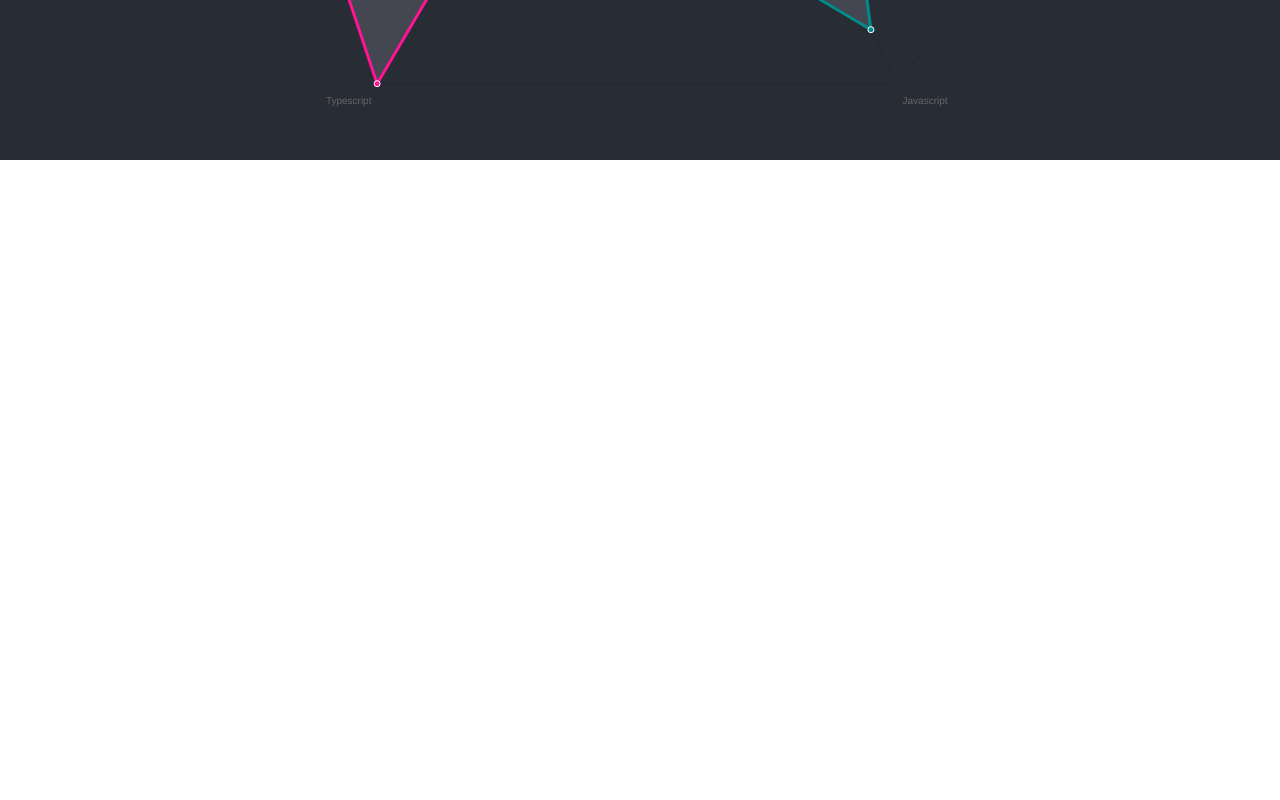
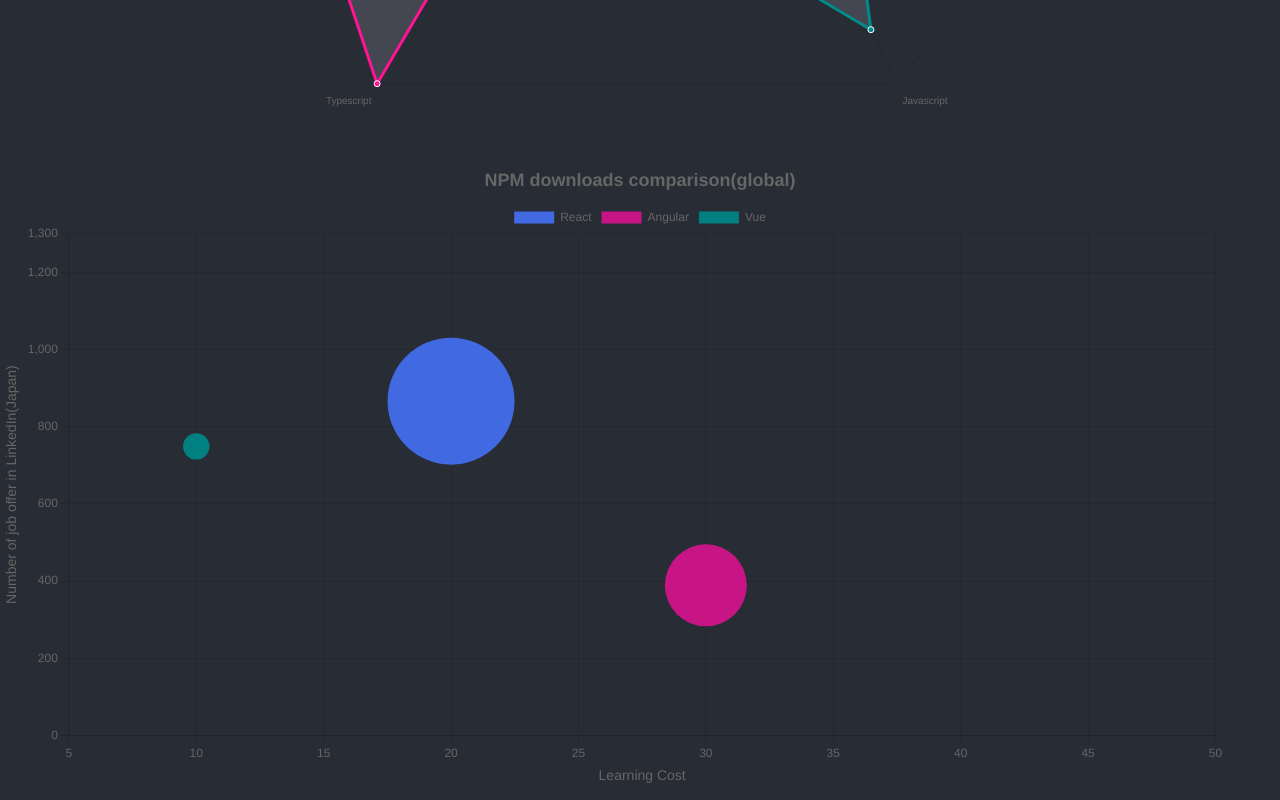
Before and after one commit to s-yoshiii/chartjs-tutrial, a React (Create React App) app: page / in a window 1280 px wide. Shown: the part 5600-6400 px from the top of the page. Before the commit the page ends 5760 px from the top, so only its background shows below. Built offline with nearby package versions, Linux system fonts and the light colour scheme.

Commit message:
Bubble Chart

```diff
--- a/src/App.tsx
+++ b/src/App.tsx
@@ -1,6 +1,7 @@
 import React from "react";
 import "./App.css";
 import BarPlot from "./components/BarPlot";
+import BubblePlot from "./components/BubblePlot";
 import LinePlot from "./components/LinePlot";
 import PiePlot from "./components/PiePlot";
 import RadarPlot from "./components/RadarPlot";
@@ -12,6 +13,7 @@
       <PiePlot />
       <BarPlot />
       <RadarPlot />
+      <BubblePlot />
     </div>
   );
 }
--- /dev/null
+++ b/src/components/BubblePlot.tsx
@@ -0,0 +1,68 @@
+import React, { FC } from "react";
+import { Bubble } from "react-chartjs-2";
+const data = {
+  datasets: [
+    {
+      label: "React",
+      backgroundColor: "#4169e1",
+      borderColor: "transparent",
+      data: [{ x: 20, y: 866, r: 6350000 / 100000 }],
+    },
+    {
+      label: "Angular",
+      backgroundColor: "#c71585",
+      borderColor: "transparent",
+      data: [{ x: 30, y: 389, r: 4100000 / 100000 }],
+    },
+    {
+      label: "Vue",
+      backgroundColor: "#008080",
+      borderColor: "transparent",
+      data: [{ x: 10, y: 749, r: 1320000 / 100000 }],
+    },
+  ],
+};
+const options = {
+  plugins: {
+    title: {
+      display: true,
+      text: "NPM downloads comparison(global)",
+      font: {
+        size: 18,
+      },
+    },
+  },
+  scales: {
+    y: {
+      min: 0,
+      max: 1300,
+      title: {
+        display: true,
+        text: "Number of job offer in LinkedIn(Japan)",
+        font: {
+          size: 14,
+        },
+      },
+    },
+    x: {
+      min: 5,
+      max: 50,
+      title: {
+        display: true,
+        text: "Learning Cost",
+        font: {
+          size: 14,
+        },
+      },
+    },
+  },
+};
+const BubblePlot: FC = () => {
+  return (
+    <div>
+      <Bubble data={data} options={options} />
+    </div>
+  );
+};
+
+export default BubblePlot;
```
